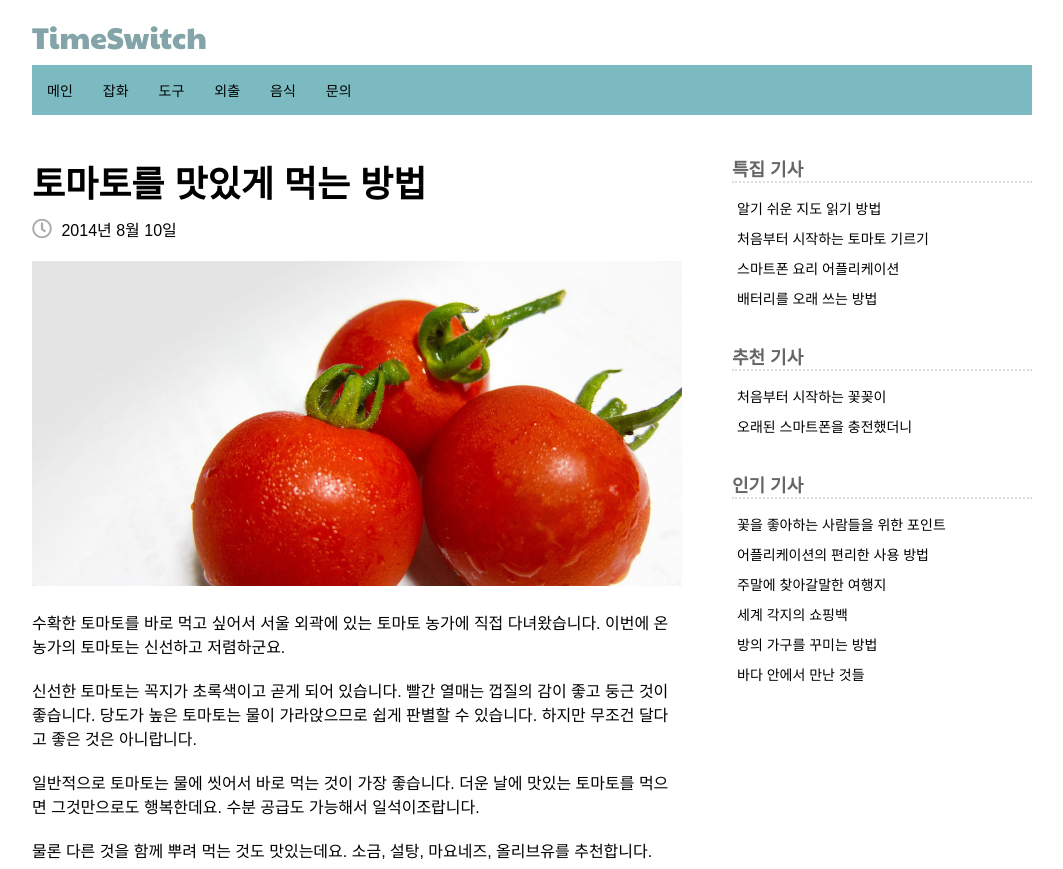
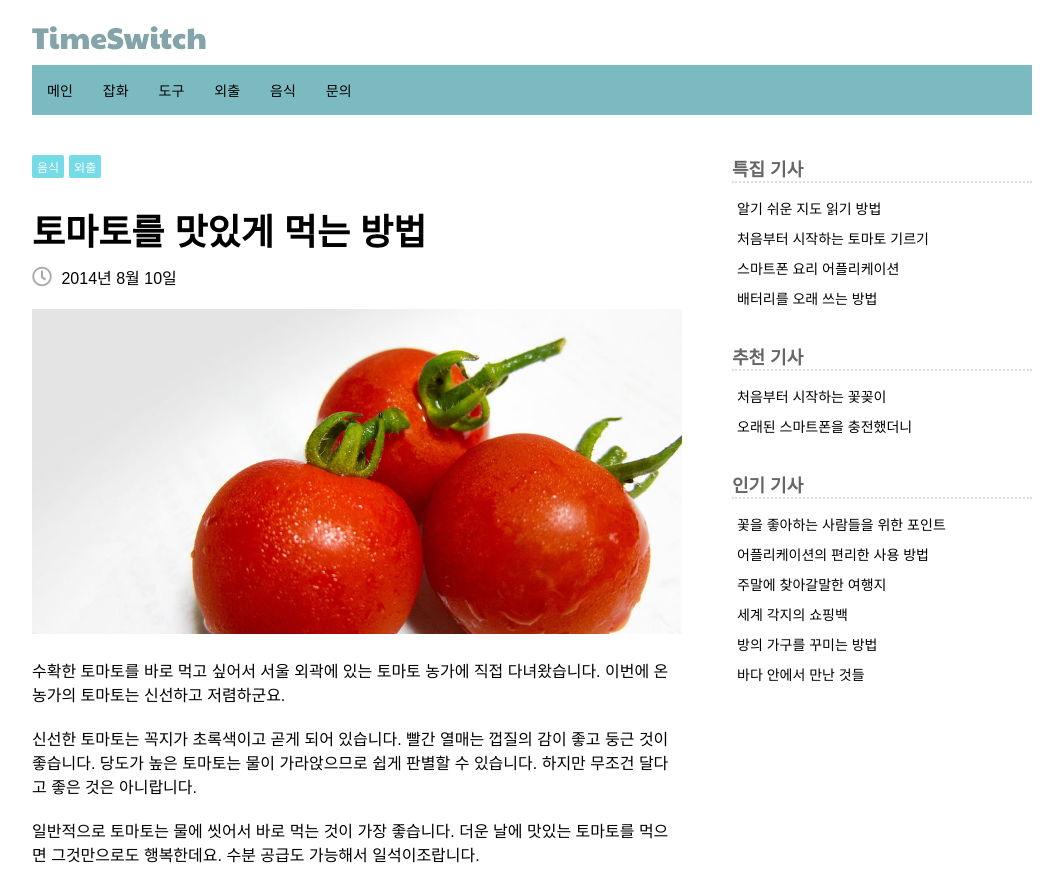
Before and after one commit to fe-backpackers/css-masters-1, a website: page src/index.html in a window 1280 px wide. Shown: the top 869 px of the page, without its empty margins (108-1171 px from the left). Drawn offline with Linux system fonts and the light colour scheme.

Commit message:
feat: 3-5-3. 기사 분류를 라벨의 형태로 출력

```diff
--- a/src/index.html
+++ b/src/index.html
@@ -61,6 +61,41 @@
 
       .menu li a:hover {
         background-color: #75dbe7;
+      }
+
+      .story-cat {
+        margin-bottom: 25px;
+      }
+
+      .story-cat ul {
+        list-style: none;
+        margin: 0;
+        padding: 0;
+      }
+
+      .story-cat ul::after {
+        content: "";
+        display: block;
+        clear: both;
+      }
+
+      .story-cat ul li {
+        float: left;
+      }
+
+      .story-cat ul li a {
+        text-decoration: none;
+        color: #fff;
+        background-color: #75dbe7;
+        padding: 3px 5px;
+        font-size: 12px;
+        display: block;
+        margin-right: 5px;
+        border-radius: 2px;
+      }
+
+      .story-cat ul li a:hover {
+        background-color: #94ecf6;
       }
 
       .story h1 {
@@ -296,6 +331,12 @@
     </div>
     <div class="boxA">
       <div class="box3">
+        <div class="story-cat">
+          <ul>
+            <li><a href="#">음식</a></li>
+            <li><a href="#">외출</a></li>
+          </ul>
+        </div>
         <article class="story">
           <h1>토마토를 맛있게 먹는 방법</h1>
           <div class="storyinfo">
```
